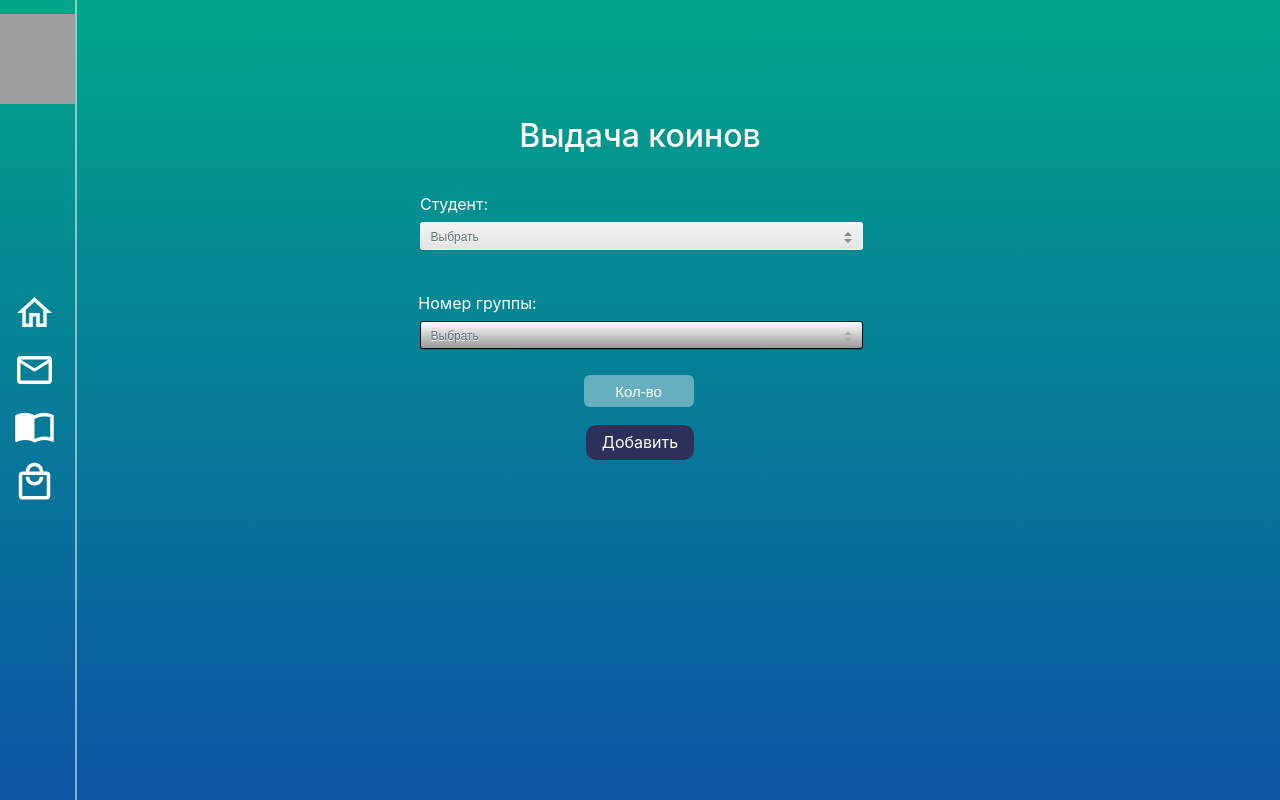
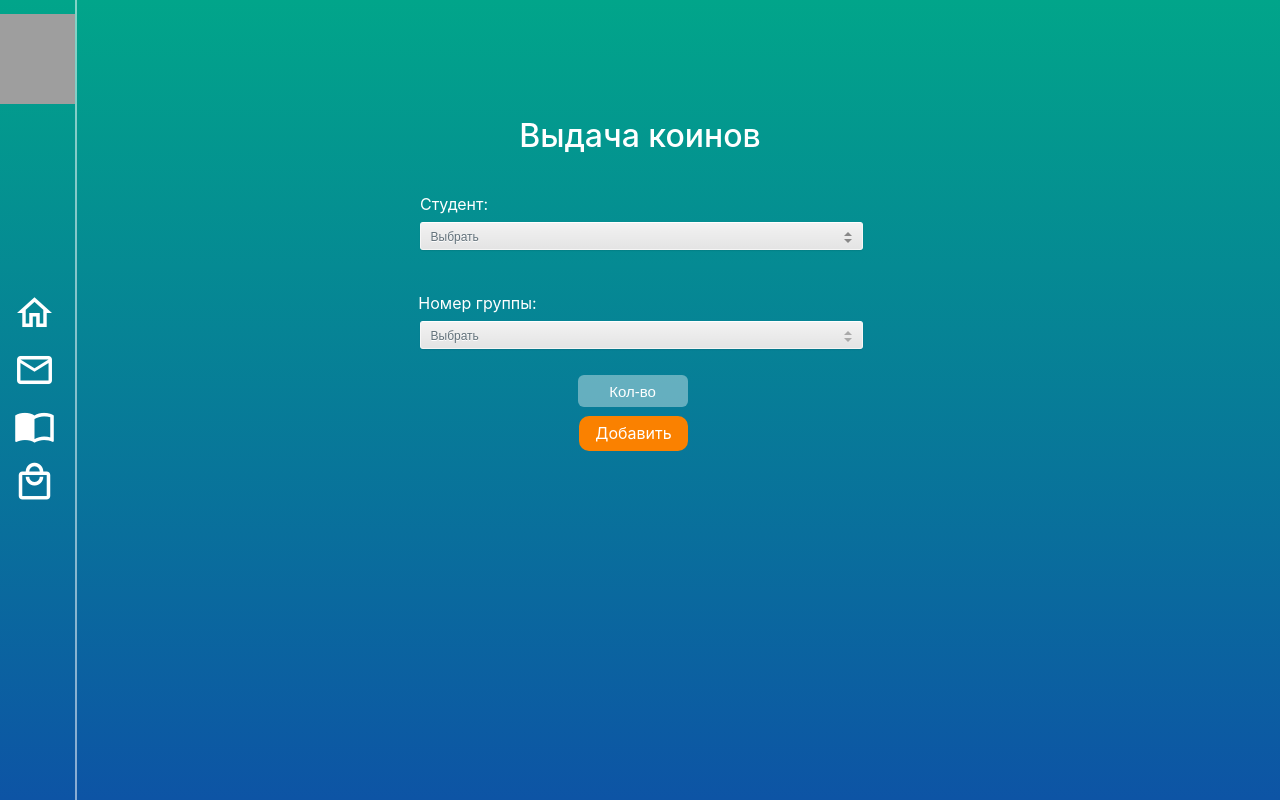
Before and after one commit to TitikUniverse/RubicXShop, a Vue app: page /admincoin in a window 1280 px wide. Built offline with nearby package versions, Linux system fonts and the light colour scheme; grey boxes are pictures that could not be loaded.

Commit message:
yyyyyyy
yyyyyyy

```diff
--- a/src/components/LeftMenu.vue
+++ b/src/components/LeftMenu.vue
@@ -57,5 +57,6 @@ export default {
   margin-left: -84px;
   margin-top:-685px;
   align-items: center;
+
 }
 </style>
--- a/src/views/AdminCoin.vue
+++ b/src/views/AdminCoin.vue
@@ -199,14 +199,21 @@ body {
 }
 
 .dropdown-dark {
-  background: #ffffff;
-  border-color: #111111 #0a0a0a black;
-  background-image: -webkit-linear-gradient(top, transparent, rgba(0, 0, 0, 0.4));
-  background-image: -moz-linear-gradient(top, transparent, rgba(0, 0, 0, 0.4));
-  background-image: -o-linear-gradient(top, transparent, rgba(0, 0, 0, 0.4));
-  background-image: linear-gradient(to bottom, transparent, rgba(0, 0, 0, 0.4));
-  -webkit-box-shadow: inset 0 1px rgba(255, 255, 255, 0.1), 0 1px 1px rgba(0, 0, 0, 0.2);
-  box-shadow: inset 0 1px rgba(255, 255, 255, 0.1), 0 1px 1px rgba(0, 0, 0, 0.2);
+   display: flex;
+  position: relative;
+  overflow: hidden;
+  height: 28px;
+  width: 443px;
+  background: #f2f2f2;
+  border: 1px solid;
+  border-color: white #f7f7f7 whitesmoke;
+  border-radius: 3px;
+  background-image: -webkit-linear-gradient(top, transparent, rgba(0, 0, 0, 0.06));
+  background-image: -moz-linear-gradient(top, transparent, rgba(0, 0, 0, 0.06));
+  background-image: -o-linear-gradient(top, transparent, rgba(0, 0, 0, 0.06));
+  background-image: linear-gradient(to bottom, transparent, rgba(0, 0, 0, 0.06));
+  -webkit-box-shadow: 0 1px 1px rgba(0, 0, 0, 0.08);
+  box-shadow: 0 1px 1px rgba(0, 0, 0, 0.08);
 }
 
 .dropdown-dark:before {
@@ -261,7 +268,7 @@ body {
   padding: 10px 15px;
   border-radius: 6px;
   width: 110px;
-  margin-left: 205px;
+  margin-left: 199px;
   margin-top: -15px;
 
 }
@@ -297,13 +304,13 @@ body {
   padding: 0.5em 1em;
   outline: none;
   border: none;
-  background-color: hsl(236, 32%, 26%);
+  background-color: #fa8100;
   overflow: hidden;
   cursor: pointer;
   border-radius: 10px;
-  margin-top: 18px;
+  margin-top: 9px;
   align-items: center;
-  margin-right: 0px;
+  margin-right: 13px;
 }
 
 .buy-btn:focus {
--- a/src/views/Shop.vue
+++ b/src/views/Shop.vue
@@ -196,6 +196,7 @@ export default {
 .find-container #find-btn {
   width: 45px;
   height: 42px;
+  margin-top: 2px;
 }
 .main-btn  {
   border: none;
```
